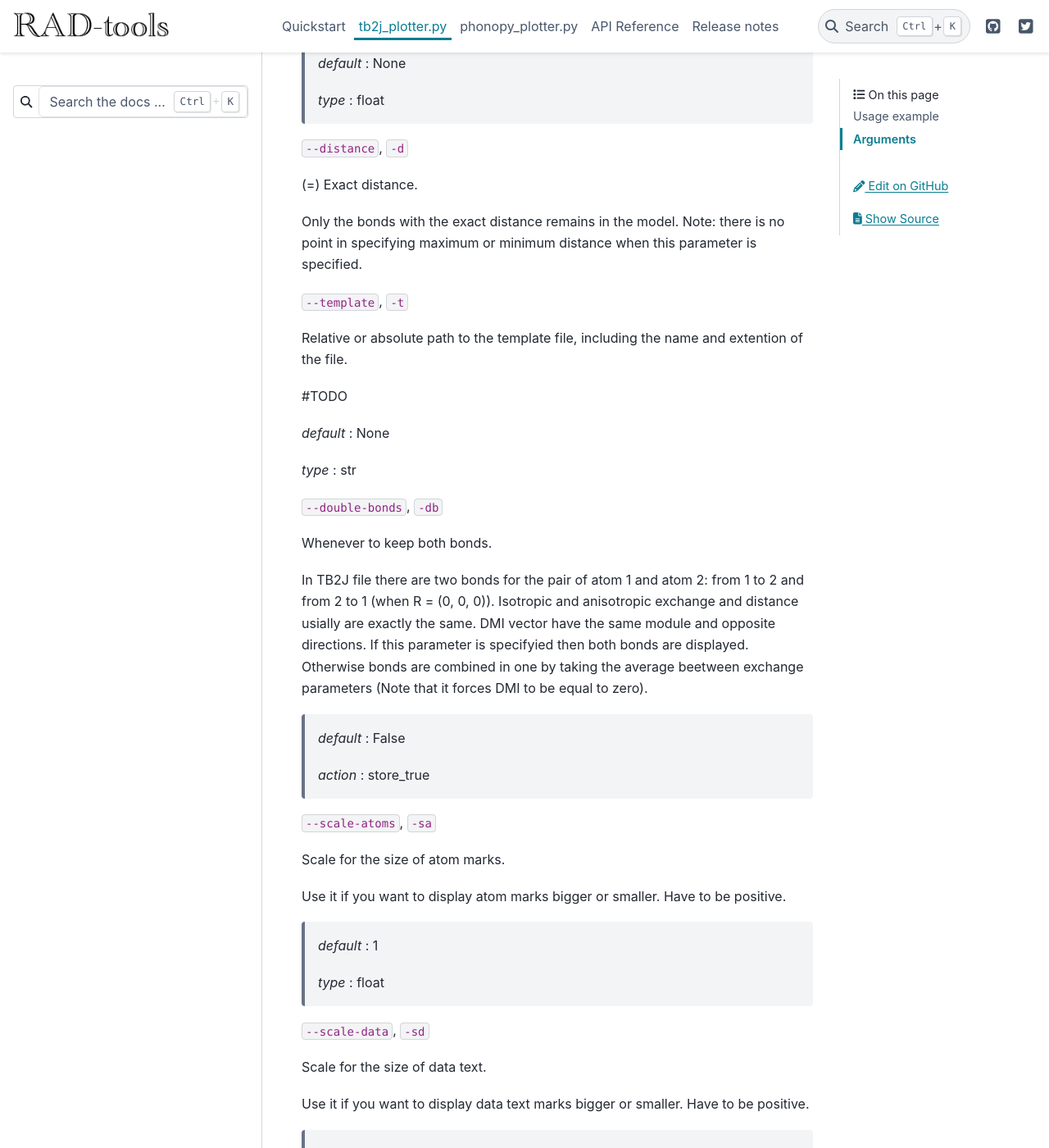
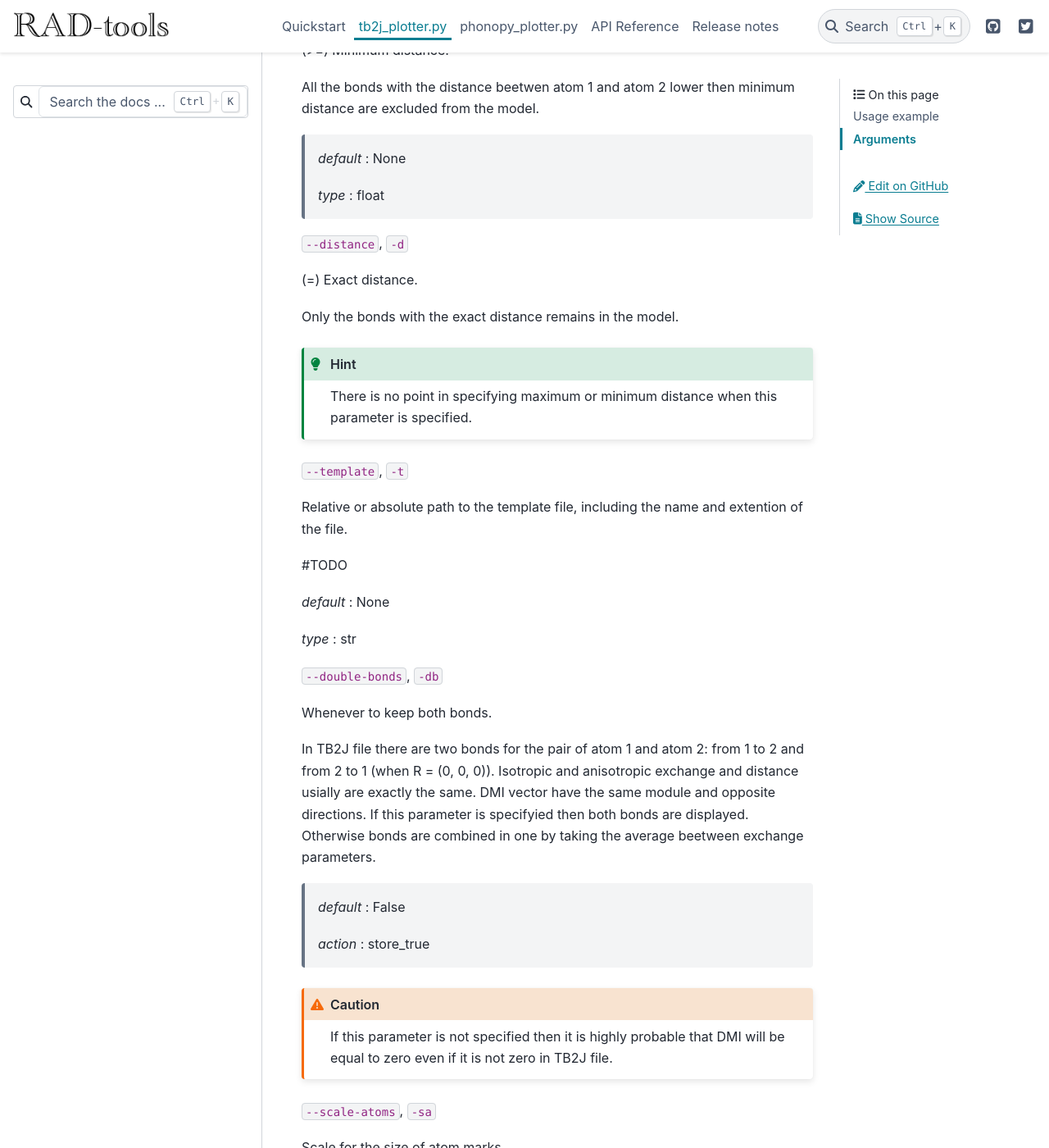
Before and after one commit to adrybakov/rad-tools, a Sphinx documentation site: the page built from docs/source/tb2j_plotter.rst, in a window 1280 px wide and 1400 px high, scrolled down 5294 px. Shown: the whole window at 82% size. Built offline with Sphinx 7.4.7 and the PyData theme 0.15.4, drawn with Linux system fonts in a browser that asks for light colours; some of the changed text lies outside the part shown.

Commit message:
Update docs

```diff
--- a/docs/source/tb2j_plotter.rst
+++ b/docs/source/tb2j_plotter.rst
@@ -53,10 +53,12 @@
 (see :ref:`output-name <tb2j_plotter_output-name>`). *iso* and *distance*
 indicate the plotted data
 (see :ref:`what-to-plot <tb2j_plotter_what-to-plot>`).
-Note that output files are not located in *output* folder since the
-current folder is used for output by default
-(see :ref:`output-dir <tb2j_plotter_output-dir>`). Lets save the output in
-the *output* folder
+
+.. important::
+    That output files are not located in *output* folder since the
+    current folder is used for output by default
+    (see :ref:`output-dir <tb2j_plotter_output-dir>`). Lets save the output in
+    the *output* folder
 
 .. code-block:: console
 
@@ -131,7 +133,7 @@
 
     *choices* : all, 2d, molecule
 
-.. note::
+.. hint::
     If you are plotting in molecule mode it is recommended to specify
     ``--substrate_atoms`` argument.
 
@@ -261,8 +263,10 @@
 (=) Exact distance.
 
 Only the bonds with the exact distance remains in the model.
-Note: there is no point in specifying maximum or minimum distance when
-this parameter is specified.
+
+.. hint::
+    There is no point in specifying maximum or minimum distance when
+    this parameter is specified.
 
 .. _tb2j_plotter_template:
 
@@ -287,11 +291,15 @@
 DMI vector have the same module and opposite directions.
 If this parameter is specifyied then both bonds are displayed.
 Otherwise bonds are combined in one by taking the average beetween
-exchange parameters (Note that it forces DMI to be equal to zero).
+exchange parameters.
 
     *default* : False
 
     *action* : store_true
+
+.. caution::
+    If this parameter is not specified then it is highly probable that
+    DMI will be equal to zero even if it is not zero in TB2J file.
 
 .. _tb2j_plotter_scale_atoms:
 
```
Also changed, not shown: other parts of docs/source/tb2j_plotter.rst (+1 -1 lines).
